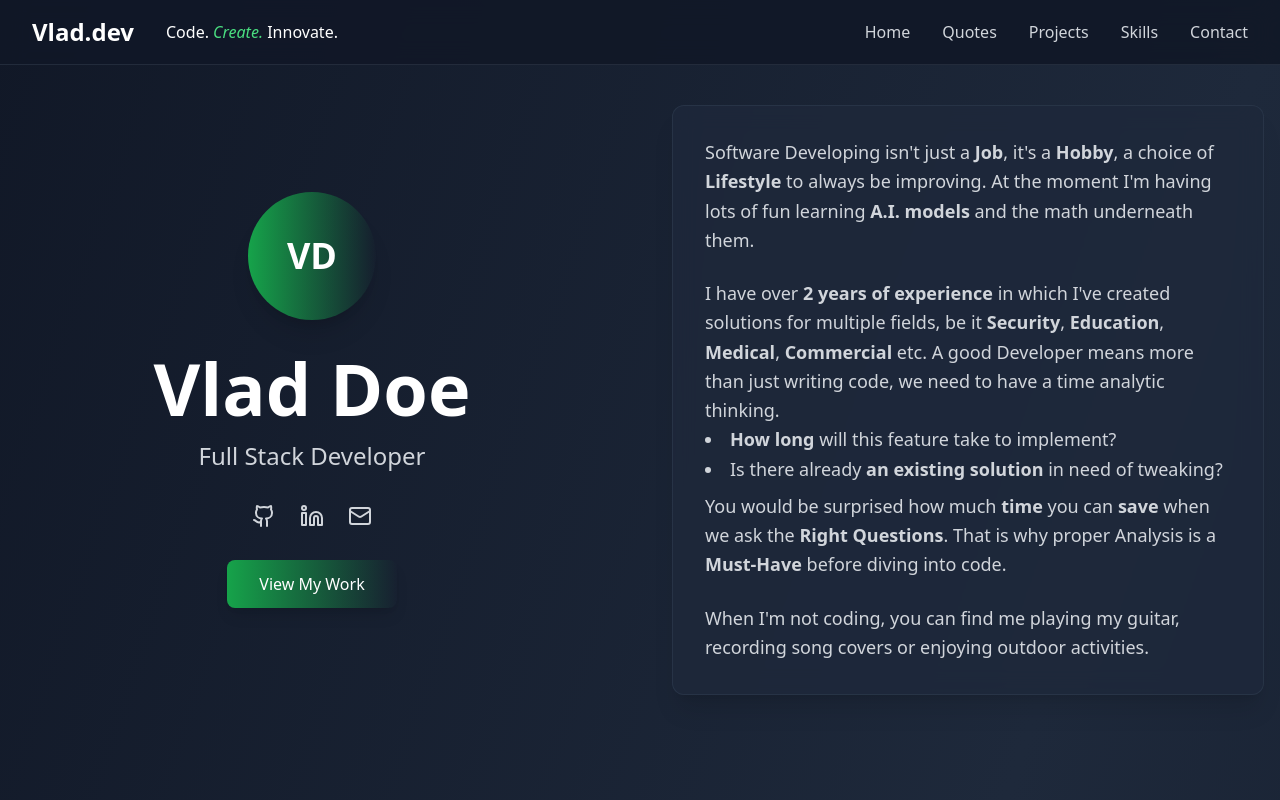
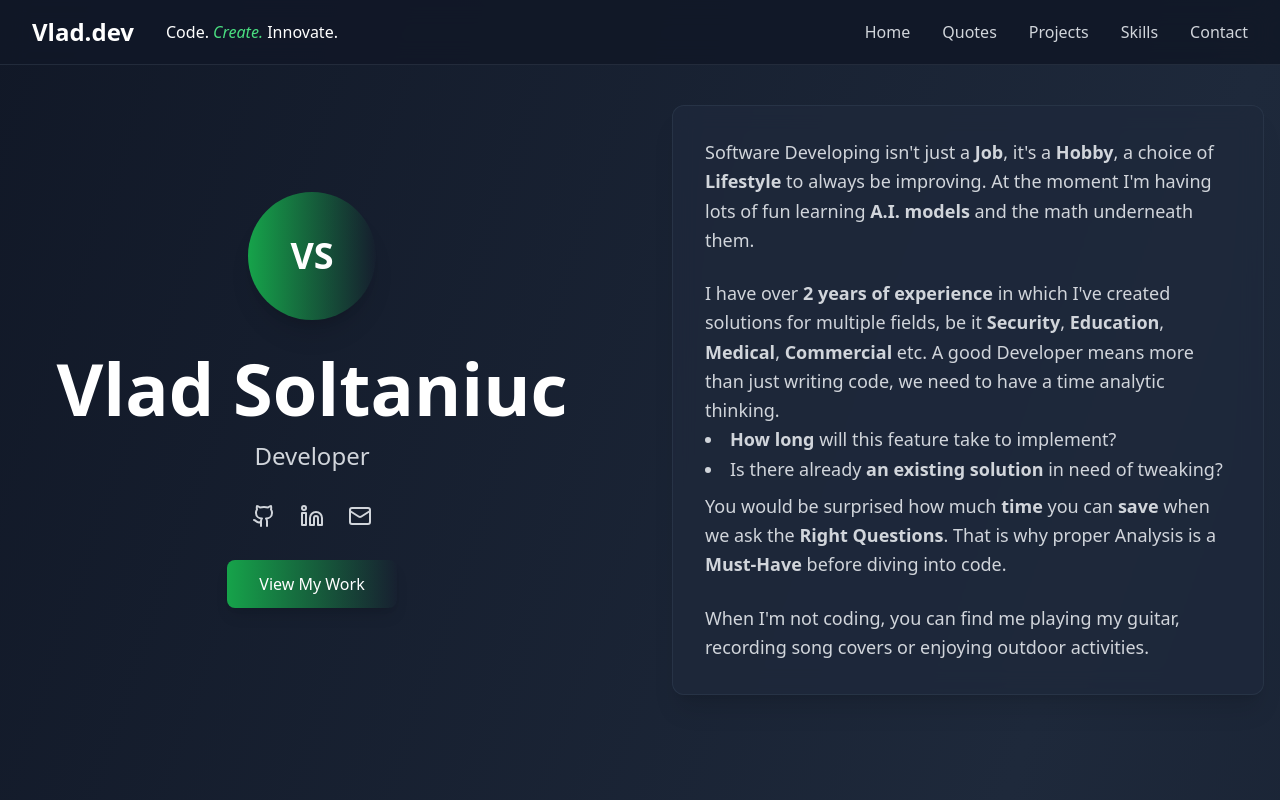
Before and after one commit to VladSoltaniuc/Personal-Website, a React (Create React App) app: page / in a window 1280 px wide. Shown: the top 800 px of the page. Built offline with nearby package versions, Linux system fonts and the light colour scheme.

Commit message:
Real Names

```diff
--- a/src/App.tsx
+++ b/src/App.tsx
@@ -136,15 +136,15 @@ const Portfolio: React.FC = () => {
             <div className="text-center lg:text-center">
               <div className="w-full">
                 <div className="w-32 h-32 rounded-full bg-gradient-to-r from-green-600 to-dark-400 mx-auto mb-8 flex items-center justify-center shadow-xl">
-                  <span className="text-4xl font-bold text-white">VD</span>
+                  <span className="text-4xl font-bold text-white">VS</span>
                 </div>
               </div>
 
               <h1 className="text-5xl md:text-7xl font-bold text-white mb-4">
-                Vlad Doe
+                Vlad Soltaniuc
               </h1>
               <p className="text-xl md:text-2xl text-gray-300 mb-8">
-                Full Stack Developer
+                Developer
               </p>
               <div className="flex justify-center lg:justify-center space-x-6 mb-8">
                 <a href="#" className="text-gray-300 hover:text-white transition-colors hover:scale-110 transform">
@@ -324,11 +324,11 @@ const Portfolio: React.FC = () => {
                 <div className="space-y-4">
                   <div className="flex items-center">
                     <Mail className="text-green-400 mr-3" size={20} />
-                    <span className="text-gray-300">vlad.doe@example.com</span>
+                    <span className="text-gray-300">i.vlad55@yahoo.com</span>
                   </div>
                   <div className="flex items-center">
                     <Phone className="text-green-400 mr-3" size={20} />
-                    <span className="text-gray-300">+40 (555) 123-4567</span>
+                    <span className="text-gray-300">(+40)728848773</span>
                   </div>
                   <div className="flex items-center">
                     <MapPin className="text-green-400 mr-3" size={20} />
@@ -377,7 +377,7 @@ const Portfolio: React.FC = () => {
                     greatProject = [(userOriented + resultFocused) × (askingQuestions + teamplay)] ÷ timeAvailable
                   </code>
                 </p>
-            © 2025 Vlad Doe. All rights reserved.
+            © 2025 Vlad Soltaniuc. All rights reserved.
           </p>
         </div>
       </footer>
```
